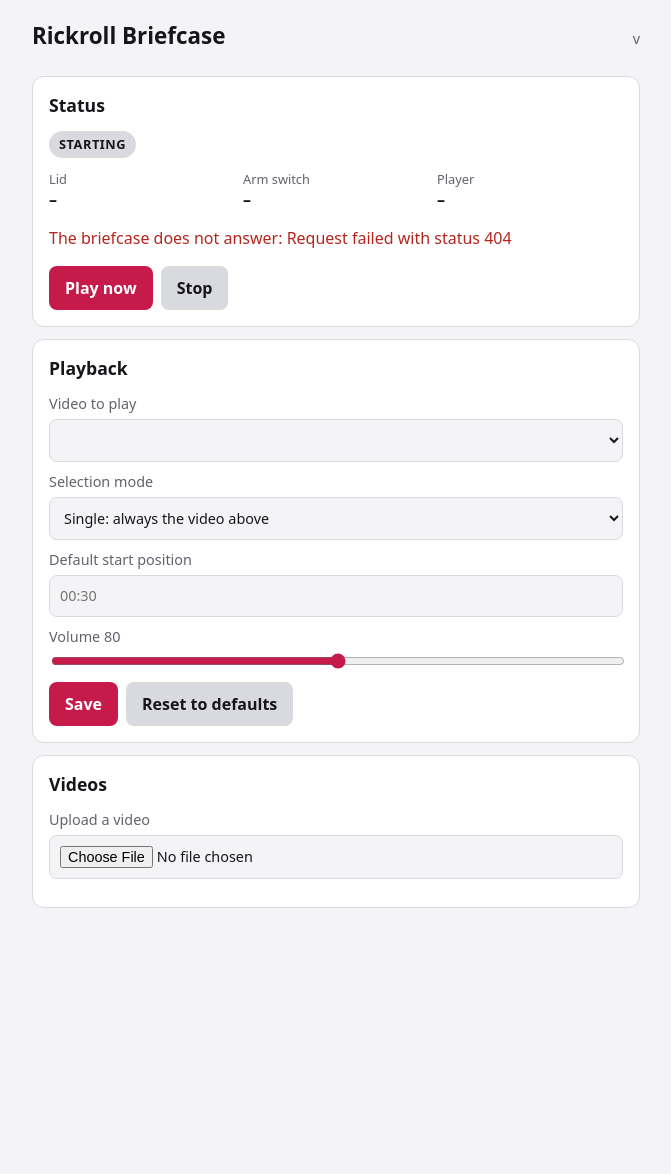
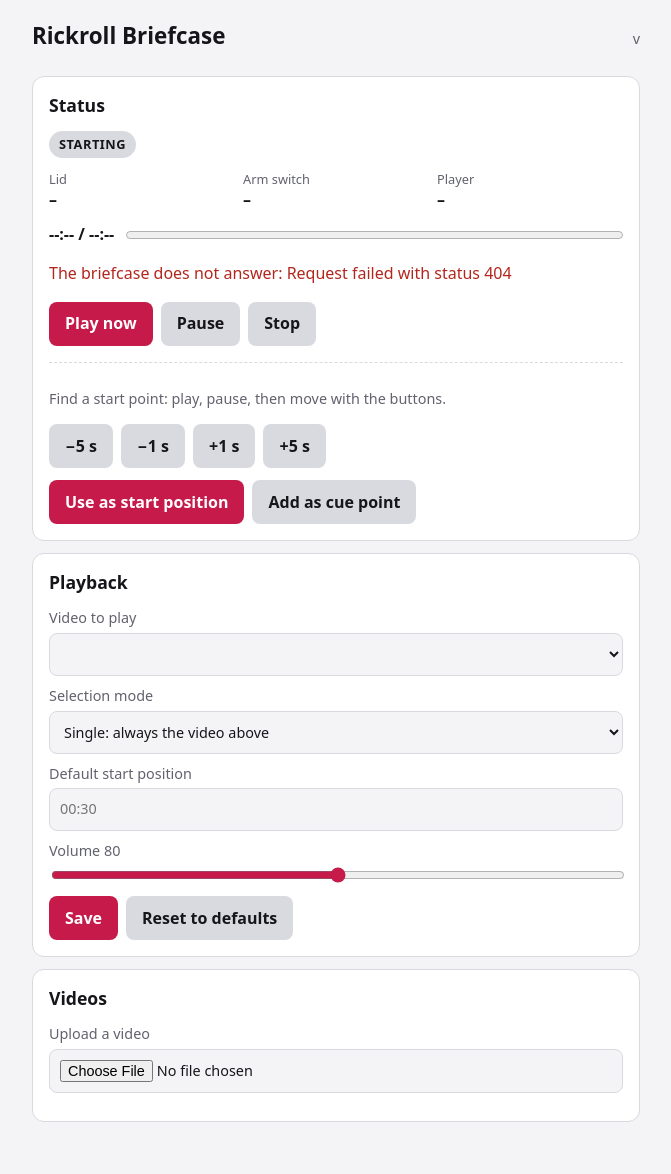
Before and after one commit to BatchCodes/rickroll_briefcase, a Python web app: template controller/src/briefcase/templates/index.html in a window 1280 px wide. Shown: the whole page, without its empty margins (304-975 px from the left). Before the commit the page ends 908 px from the top, so only its background shows below. Run offline with Jinja, Linux system fonts and the light colour scheme; the template is opened without the code that fills it, so the values that code supplies are empty.

Commit message:
feat(web): show the playback position, add pause, seek and use-position-as-start
Co-Authored-By: Claude Opus 5.5 <noreply@anthropic.com>

```diff
--- a/controller/src/briefcase/mpv.py
+++ b/controller/src/briefcase/mpv.py
@@ -48,6 +48,8 @@ class Player(Protocol):
     async def set_volume(self, volume: int) -> None: ...
 
     async def position(self) -> float | None: ...
+
+    async def seek_relative(self, offset_sec: float) -> None: ...
 
     async def stop(self) -> None: ...
 
@@ -228,6 +230,9 @@ class MpvPlayer:
             return None
         return float(value) if value is not None else None
 
+    async def seek_relative(self, offset_sec: float) -> None:
+        await self._client.command("seek", offset_sec, "relative+exact")
+
     async def stop(self) -> None:
         await self._client.command("stop")
         self._loaded_path = None
--- a/controller/src/briefcase/static/app.js
+++ b/controller/src/briefcase/static/app.js
@@ -67,6 +67,22 @@ function renderStatus(status) {
   $("#lid-state").textContent = status.lid_open ? "Open" : "Closed";
   $("#arm-state").textContent = status.armed ? "Armed" : "Disarmed";
   $("#player-state").textContent = status.player_connected ? "Connected" : "Offline";
+
+  const playing = status.state === "playing";
+  const position = status.position_sec;
+  const duration = status.duration_sec;
+  $("#position-text").textContent =
+    position === null || position === undefined
+      ? "--:-- / --:--"
+      : `${formatTime(position)} / ${duration ? formatTime(duration) : "--:--"}`;
+  const bar = $("#position-bar");
+  bar.max = duration || 1;
+  bar.value = position && duration ? Math.min(position, duration) : 0;
+  $("#pause-button").textContent = status.paused ? "Resume" : "Pause";
+  $("#pause-button").disabled = !playing;
+  for (const button of document.querySelectorAll("#position-tools button")) {
+    button.disabled = !playing;
+  }
   showError(status.error);
 
   $("#simulate").hidden = !status.simulated_inputs;
@@ -221,6 +237,30 @@ function bindEvents() {
   $("#stop-button").addEventListener("click", () =>
     run(async () => renderStatus(await api("POST", "/api/play", { active: false }))),
   );
+  $("#pause-button").addEventListener("click", () =>
+    run(async () =>
+      renderStatus(await api("POST", "/api/pause", { paused: !lastStatus.paused })),
+    ),
+  );
+  for (const button of document.querySelectorAll(".seek")) {
+    button.addEventListener("click", () =>
+      run(async () =>
+        renderStatus(
+          await api("POST", "/api/seek", { offset_sec: Number(button.dataset.offset) }),
+        ),
+      ),
+    );
+  }
+  const usePosition = async (target) => {
+    const result = await run(() => api("POST", "/api/use-position", { target }));
+    if (!result) return;
+    const label = target === "cue" ? "Added the cue point" : "The start position is now";
+    $("#position-message").hidden = false;
+    $("#position-message").textContent = `${label} ${result.position}.`;
+    await refreshAll();
+  };
+  $("#use-start-button").addEventListener("click", () => usePosition("start"));
+  $("#use-cue-button").addEventListener("click", () => usePosition("cue"));
   $("#sim-lid").addEventListener("click", () =>
     run(async () =>
       renderStatus(await api("POST", "/api/simulate", { lid_open: !lastStatus.lid_open })),
--- a/controller/src/briefcase/static/style.css
+++ b/controller/src/briefcase/static/style.css
@@ -238,3 +238,27 @@ progress {
 code {
   font-size: 0.85em;
 }
+
+.position {
+  display: flex;
+  align-items: center;
+  gap: 12px;
+  margin: 8px 0;
+}
+
+.position-text {
+  font-variant-numeric: tabular-nums;
+  font-weight: 600;
+  white-space: nowrap;
+}
+
+.position progress {
+  flex: 1;
+  accent-color: var(--accent);
+}
+
+.position-tools {
+  margin-top: 16px;
+  padding-top: 12px;
+  border-top: 1px dashed var(--border);
+}
--- a/controller/src/briefcase/templates/index.html
+++ b/controller/src/briefcase/templates/index.html
@@ -26,10 +26,29 @@
           <div><dt>Arm switch</dt><dd id="arm-state">–</dd></div>
           <div><dt>Player</dt><dd id="player-state">–</dd></div>
         </dl>
+        <div class="position">
+          <span id="position-text" class="position-text">--:-- / --:--</span>
+          <progress id="position-bar" max="1" value="0"></progress>
+        </div>
         <p id="status-error" class="error" hidden></p>
         <div class="buttons">
           <button id="play-button" type="button">Play now</button>
+          <button id="pause-button" type="button" class="secondary">Pause</button>
           <button id="stop-button" type="button" class="secondary">Stop</button>
+        </div>
+        <div id="position-tools" class="position-tools">
+          <p class="muted">Find a start point: play, pause, then move with the buttons.</p>
+          <div class="buttons">
+            <button type="button" class="secondary seek" data-offset="-5">−5 s</button>
+            <button type="button" class="secondary seek" data-offset="-1">−1 s</button>
+            <button type="button" class="secondary seek" data-offset="1">+1 s</button>
+            <button type="button" class="secondary seek" data-offset="5">+5 s</button>
+          </div>
+          <div class="buttons">
+            <button id="use-start-button" type="button">Use as start position</button>
+            <button id="use-cue-button" type="button" class="secondary">Add as cue point</button>
+          </div>
+          <p id="position-message" class="muted" hidden></p>
         </div>
         <div id="simulate" class="simulate" hidden>
           <p class="muted">Simulated inputs (laptop mode)</p>
```
Also changed, not shown: controller/src/briefcase/controller.py (+79 -1 lines), controller/src/briefcase/web.py (+39 -3 lines), controller/tests/fakes.py (+4 -0 lines), controller/tests/test_controller.py (+42 -0 lines), controller/tests/test_web.py (+14 -0 lines), .claude/plans/RICKROLL_BRIEFCASE.md.
